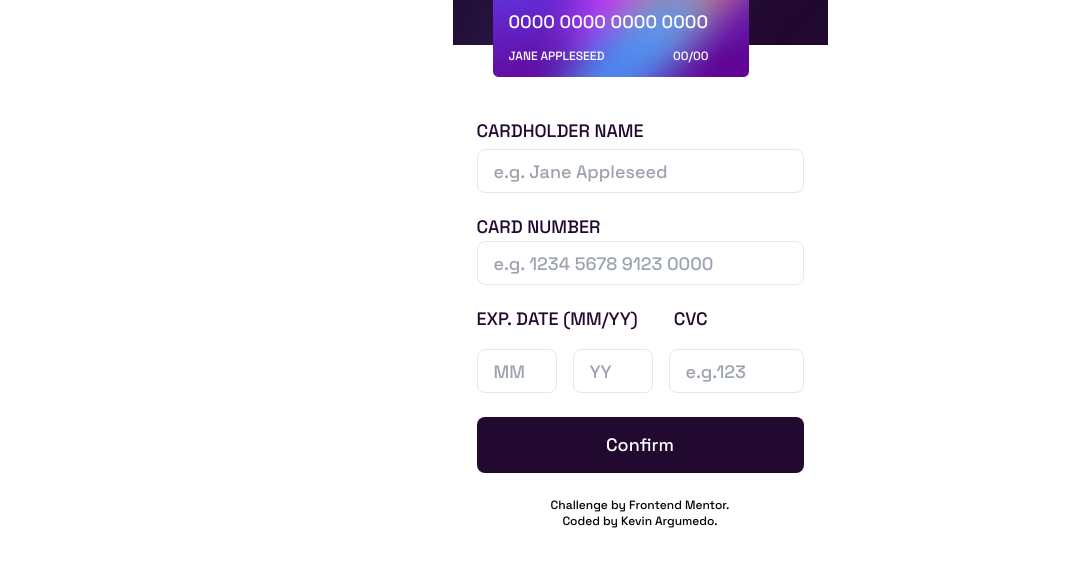
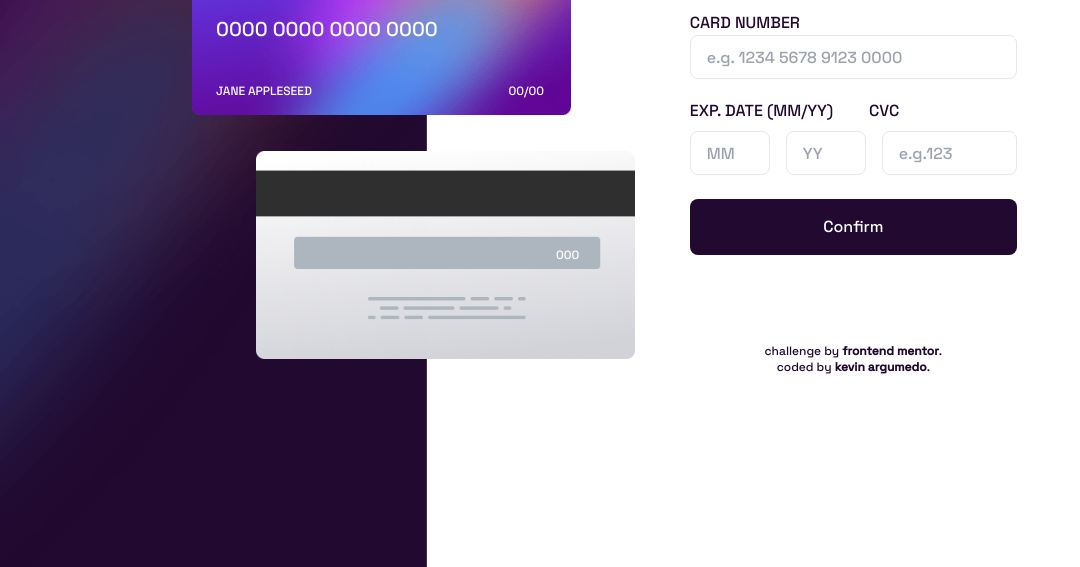
Before and after one commit to Kevin-AC/Interactive-card, a website: page index.html in a window 1280 px wide. Shown: the part 233-800 px from the top of the page, without its empty margins (0-1080 px from the left). Drawn offline with Linux system fonts and the light colour scheme.

Commit message:
desktop p1

```diff
--- a/index.html
+++ b/index.html
@@ -7,30 +7,31 @@
   <link rel="icon" type="image/png" sizes="32x32" href="./images/favicon-32x32.png">
   <link rel="stylesheet" href="./dist/output.css">
 
-  <title>Frontend Mentor | Interactive card details form</title>
+  <title>Interactive card</title>
 
 </head>
-<body class="grid place-content-center min-h-screen text-lg font-SpaceGrotesk">
-  <main class="w-375">
-    <section class="w-full  h-60 px-6 pt-12 relative text-white bg-bgmovile">
-      <div class="bg-cardBlack bg-contain bg-no-repeat absolute left-24 w-64 h-40">
-        <p id="cardCv" class="text-xs absolute left-48 top-10 ml-2 pt-5" >000</p>
+<body class="grid place-content-center  font-SpaceGrotesk">
+  <main class="w-375 lg:flex lg:w-screen ">
+
+    <section class="w-full h-60 text-white bg-bgmovile bg-cover bg-no-repeat relative lg:fixed lg:w-1/3 lg:min-h-screen lg:bg-bgDesktop">
+      <div class=" size bg-cardBlack absolute top-14 left-20  lg:top-96 lg:left-64 ">
+        <p id="cardCv" class="text-xs absolute left-48 top-10 ml-3 pt-6 lg:top-16 lg:left-72 lg:pt-8" >000</p>
       </div>
-      <div class="p-4 bg-cardFront bg-contain bg-no-repeat w-64 h-40 absolute mt-1 top-32 left-10" >
-        <img class="" src="./images/card-logo.svg" alt="cardLogo" width="55">
-        <p id="CardNumber" class="pt-6" >0000 0000 0000 0000</p>
-        <div class="flex justify-between pt-3 pr-6 text-xs uppercase">
+      <div class="size p-4 lg:p-6 bg-cardFront absolute mt-3 top-32 left-7 lg:fixed lg:left-48 " >
+        <div class="bg-cardLogo bg-contain bg-no-repeat w-16 h-9" ></div>
+        <p id="CardNumber" class="pt-6 lg:pt-12 lg:text-xl" >0000 0000 0000 0000</p>
+        <div class="flex justify-between pt-3 lg:pt-10 pr-6 text-xs uppercase ">
           <p id="cardName" >Jane Appleseed</p>
           <p id="cardDate" >00/00</p>
         </div>
       </div>
     </section>
-    <section class="p-6 text-Verydarkviolet uppercase ">
+    <section class="p-6 text-Verydarkviolet uppercase lg:w-2/3 lg:fixed lg:grid place-content-center lg:left-1/3 lg:top-20">
       <p class="pt-12 mb-1">Cardholder Name</p>
       <input class="w-full h-11 pl-4 rounded-lg border" type="text" id="name" placeholder="e.g. Jane Appleseed">
       <p class="pt-5">Card Number</p>
       <input class="w-full h-11 pl-4 rounded-lg border" type="number" id="number" placeholder="e.g. 1234 5678 9123 0000">
-      <div class="pt-5 mb-4 flex gap-9">
+      <div class="pt-5 mb-2 flex gap-9">
         <p >Exp. Date (MM/YY)</p>
         <p>CVC</p>
       </div>
@@ -39,20 +40,23 @@
         <input class="h-11 w-20 pl-4 border rounded-lg" type="text" id="year" placeholder="YY">
         <input class="h-11 w-135 pl-4 border rounded-lg" type="text" id="cvc" placeholder="e.g.123">
       </div>
-      <button class="w-full h-14 mt-6 rounded-lg bg-Verydarkviolet text-white " >Confirm</button>
+      <button class="w-full h-14 mt-6 rounded-lg  bg-Verydarkviolet text-white mb-16 " >Confirm</button>
+      <div class="text-center text-xs mt-6 lowercase">
+        Challenge by <a class="font-semibold" href="https://www.frontendmentor.io?ref=challenge" target="_blank">Frontend Mentor</a>. <br>
+        Coded by <a class="font-semibold" href="#">Kevin Argumedo</a>.
+      </div>
+
     </section>
-    <!-- <section>
-      <div></div>
-      <h1>Thank you!</h1>
-      <p>We've added your card details</p>
-      <button>Continue</button>
-    </section> -->
+    <section class="hidden px-6 ">
+      <div class="mt-20 grid place-content-center" >
+        <img src="./images/icon-complete.svg" alt="complete">
+      </div>
+      <h1 class=" mt-6 mb-4 text-center text-3xl uppercase text-Verydarkviolet">Thank you!</h1>
+      <p class="text-Darkgrayishviolet text-center mb-6">We've added your card details</p>
+      <button class="w-full h-14  rounded-lg bg-Verydarkviolet text-white ">Continue</button>
+    </section>
+  </main>
 
-  </main>
-  <footer class="text-center text-xs">
-    Challenge by <a href="https://www.frontendmentor.io?ref=challenge" target="_blank">Frontend Mentor</a>. <br>
-    Coded by <a href="#">Kevin Argumedo</a>.
-  </footer>
   <script src="main.js" ></script>
 </body>
 </html>
--- a/style.css
+++ b/style.css
@@ -1,4 +1,7 @@
 @import url('https://fonts.googleapis.com/css2?family=Space+Grotesk:wght@500&display=swap');
 @tailwind base;
 @tailwind components;
+    .size{
+        @apply bg-contain bg-no-repeat w-265 h-44  lg:w-400 lg:h-52
+    }
 @tailwind utilities;
--- a/tailwind.config.js
+++ b/tailwind.config.js
@@ -1,11 +1,13 @@
 /** @type {import('tailwindcss').Config} */
 module.exports = {
-  content: ['./index.html'],
+  content: ["./index.html"],
   theme: {
     extend: {
       width:{
         '375':'375px',
+        '400':'400px',
         '135':'135px',
+        '265':'265px'
       },
       fontFamily:{
         'SpaceGrotesk':'Space Grotesk'
@@ -21,8 +23,10 @@ module.exports = {
       },
       backgroundImage:{
         'bgmovile':"url(../images/bg-main-mobile.png)",
+        'bgDesktop':"url(../images/bg-main-desktop.png)",
         'cardBlack':"url(../images/bg-card-back.png)",
         'cardFront':"url(../images/bg-card-front.png)",
+        'cardLogo':"url(../images/card-logo.svg)"
       }
 
 
```
Also changed, not shown: dist/output.css.
